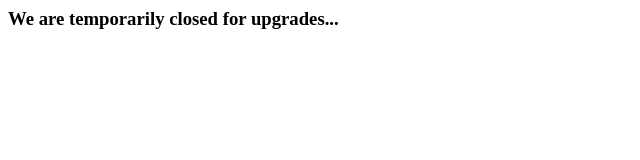
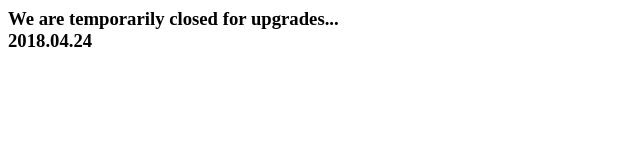
Before and after one commit to carson-drake/cdrake, a plain HTML site: page index.html in a window 1280 px wide. Shown: the whole page, without its empty margins (0-640 px from the left). Drawn offline with Linux system fonts and the light colour scheme.

Commit message:
Update index.html

```diff
--- a/index.html
+++ b/index.html
@@ -1 +1,3 @@
-<h3>We are temporarily closed for upgrades...</h3>
+<h3>We are temporarily closed for upgrades...
+<br/> 2018.04.24
+</h3>
```
